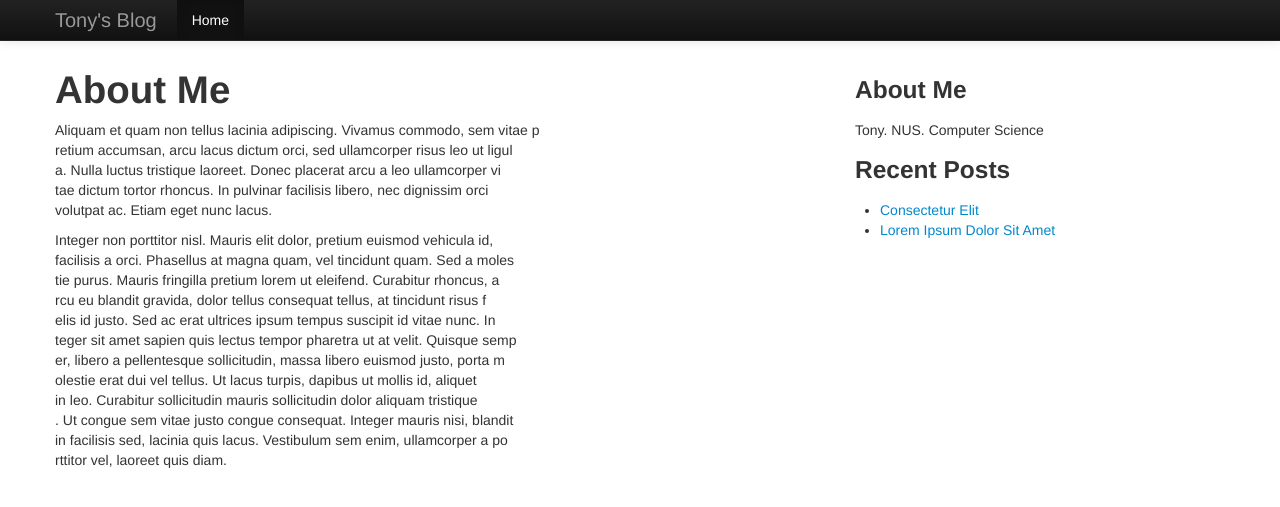
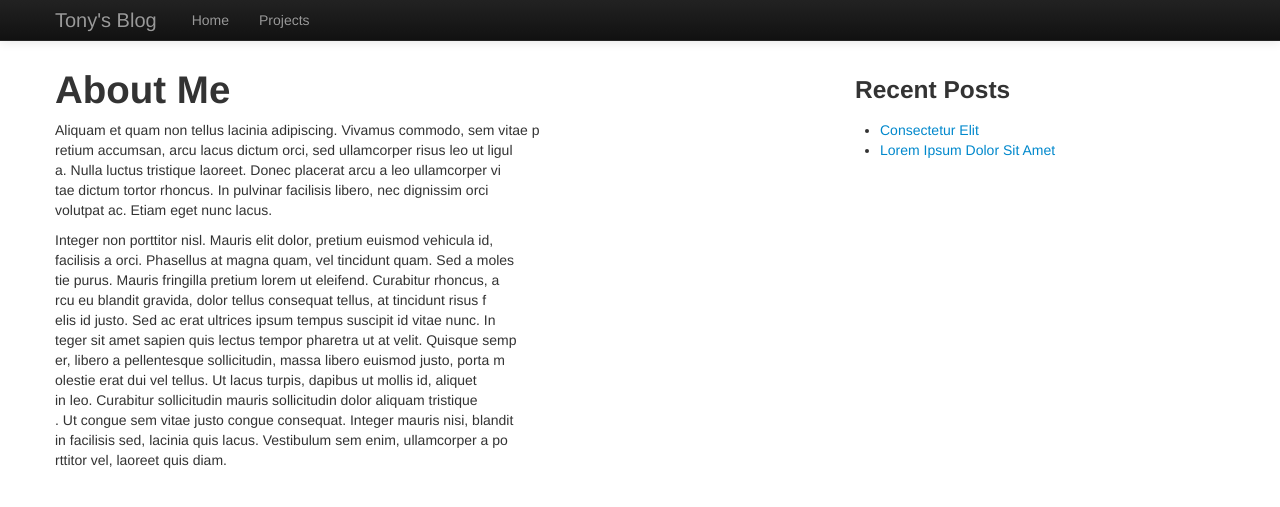
Before and after one commit to lvtiendev/lvtiendev.github.io, a Jekyll site: the page built from about.md, in a window 1280 px wide. Shown: the top 507 px of the page. Built offline with Jekyll 4.4.1, drawn with Linux system fonts in a browser that asks for light colours; Markdown is read by kramdown in place of the engine named in the settings.

Commit message:
Remove About me in home page

```diff
--- a/_includes/header.html
+++ b/_includes/header.html
@@ -35,7 +35,8 @@
           <a class="brand" href="#">{{ site.name }}</a>
           <div class="nav-collapse collapse">
             <ul class="nav">
-              <li class="active"><a href="/">Home</a></li>
+              <li><a href="/">Home</a></li>
+              <li><a href="/">Projects</a></li>
             </ul>
           </div>
         </div>
--- a/_includes/sidebar.html
+++ b/_includes/sidebar.html
@@ -1,7 +1,3 @@
-<h3>About Me</h3>
-
-<p>Tony. NUS. Computer Science</p>
-
 <h3>Recent Posts</h3>
 
 <ul>
```
